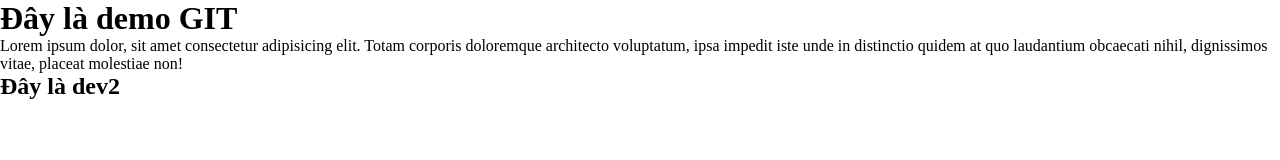
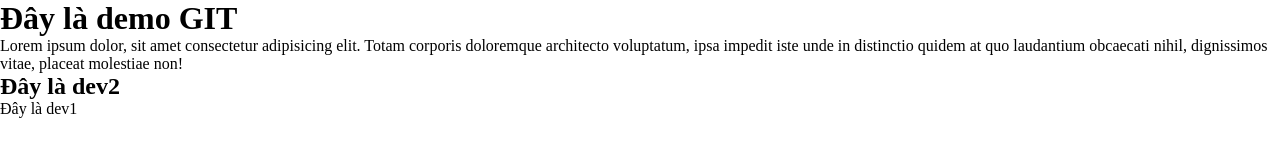
Before and after one commit to NgocMinh0297/BC65-CapstoneBS, a plain HTML site: page index.html in a window 1280 px wide. Drawn offline with Linux system fonts and the light colour scheme.

Commit message:
update HTML

```diff
--- a/index.html
+++ b/index.html
@@ -18,5 +18,7 @@
     </p>
 
     <h2>Đây là dev2</h2>
+
+    <p>Đây là dev1</p>
   </body>
 </html>
```
